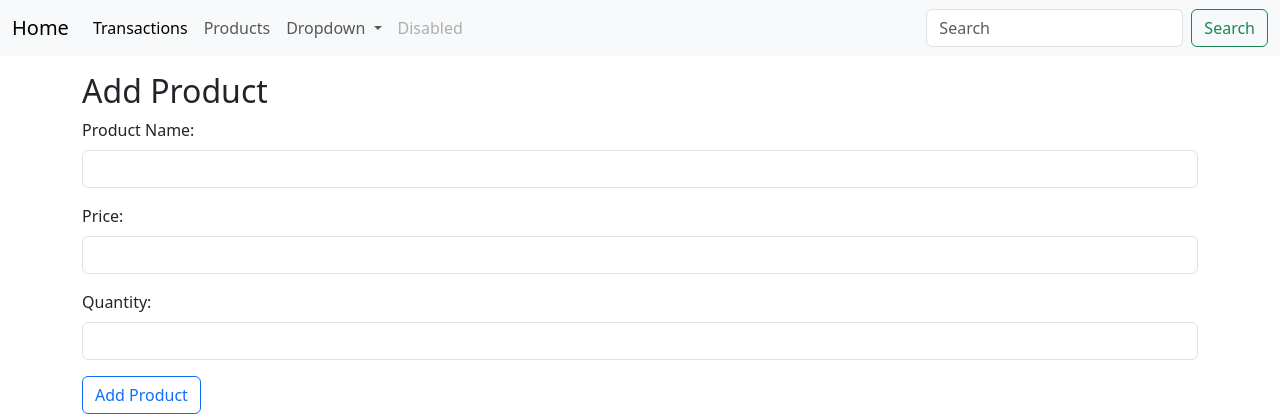
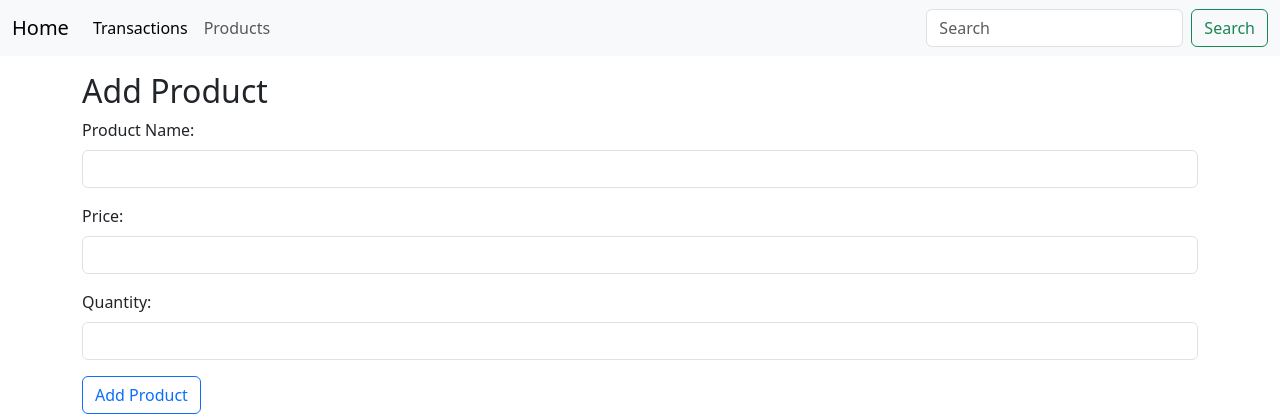
Before and after one commit to jatinswarnkar/inventory_management_app, a Flask app: page / in a window 1280 px wide. Shown: the top 420 px of the page. Run offline with Flask 3, Linux system fonts and the light colour scheme; data comes from the database, SQL or seed files in the repository.

Commit message:
index updated

```diff
--- a/templates/index.html
+++ b/templates/index.html
@@ -23,20 +23,6 @@
               </li>
               <li class="nav-item">
                 <a class="nav-link" href="{{ url_for('products_table') }}">Products</a>
-              </li>
-              <li class="nav-item dropdown">
-                <a class="nav-link dropdown-toggle" href="#" role="button" data-bs-toggle="dropdown" aria-expanded="false">
-                  Dropdown
-                </a>
-                <ul class="dropdown-menu">
-                  <li><a class="dropdown-item" href="#">Action</a></li>
-                  <li><a class="dropdown-item" href="#">Another action</a></li>
-                  <li><hr class="dropdown-divider"></li>
-                  <li><a class="dropdown-item" href="#">Something else here</a></li>
-                </ul>
-              </li>
-              <li class="nav-item">
-                <a class="nav-link disabled" aria-disabled="true">Disabled</a>
               </li>
             </ul>
             <form class="d-flex" role="search">
```
